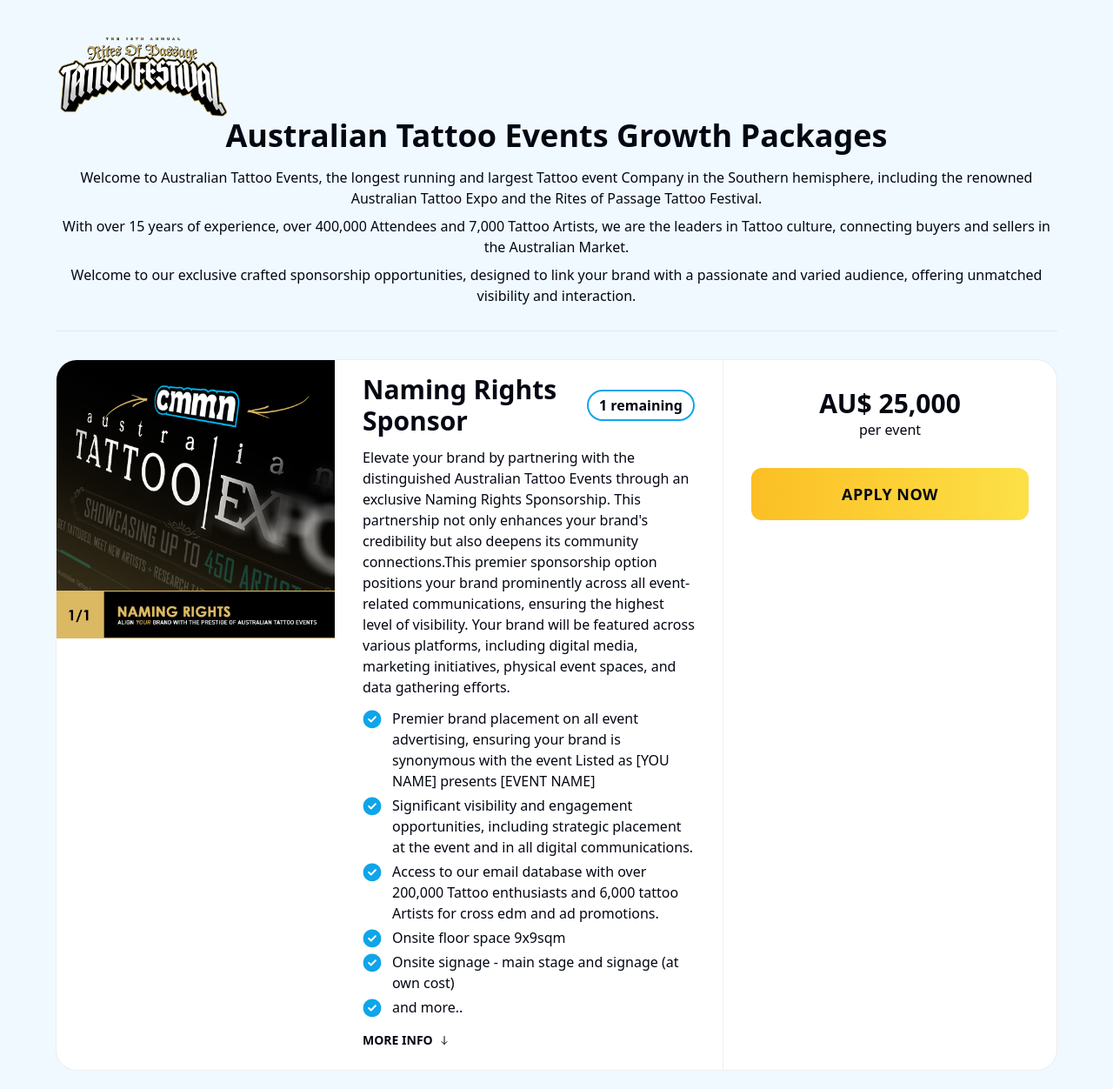
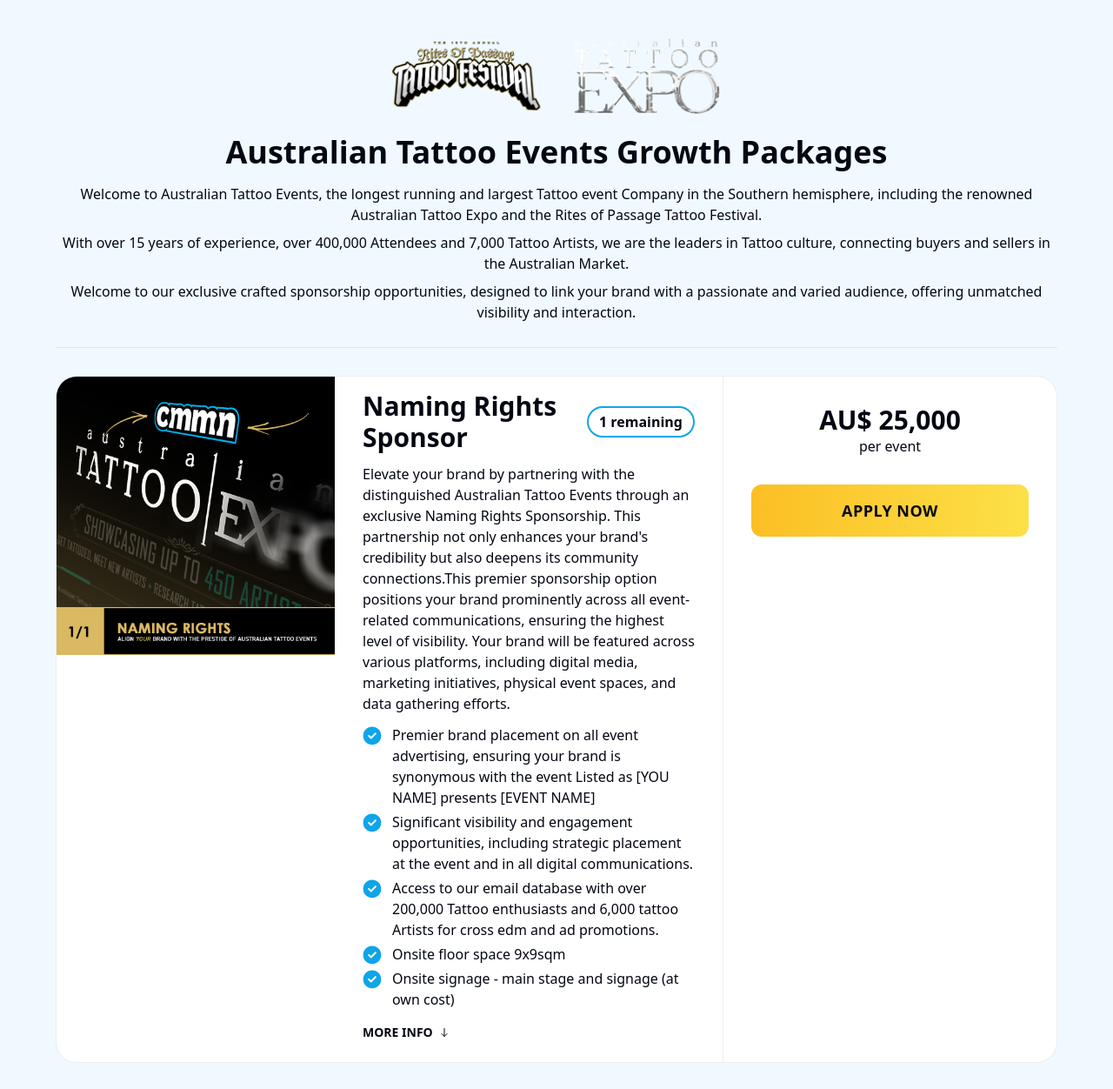
Before and after one commit to gursewak-sohi/sponsor-page, a website: page index.html in a window 1280 px wide. Shown: the top 1252 px of the page at 87% size. Drawn offline with Linux system fonts and the light colour scheme.

Commit message:
updated logos

```diff
--- a/assets/js/main.js
+++ b/assets/js/main.js
@@ -1,4 +1,3 @@
-
 document.addEventListener('DOMContentLoaded', function() {
   // This function sets up the toggle functionality for each container
   function setupToggleForContainer(container) {
@@ -6,6 +5,8 @@
       const listItems = Array.from(list.children);
       const visibleItemCount = 5; // Number of items to show initially
 
+      // Check if there are more than 6 items
+      if (listItems.length > 6) {
           // Hide all items beyond the first visibleItemCount
           listItems.forEach((item, index) => {
               if (index >= visibleItemCount) {
@@ -26,6 +27,7 @@
 
           // Find the toggle button and add click event
           const toggleButton = container.querySelector('.toggle-btn');
+          toggleButton.classList.remove('hidden'); // Show toggle button
           toggleButton.addEventListener('click', function() {
               // Toggle visibility of items beyond the first visibleItemCount
               listItems.forEach((item, index) => {
@@ -50,6 +52,14 @@
                   buttonImage.classList.add('-rotate-90');
               }
           });
+
+          // Hide "and more..." initially
+          moreItem.classList.add('hidden');
+      } else {
+          // If there are less than or equal to 6 items, hide the toggle button
+          const toggleButton = container.querySelector('.toggle-btn');
+          toggleButton.classList.add('hidden');
+      }
   }
 
   // Setup toggle functionality for all containers on the page
--- a/index.html
+++ b/index.html
@@ -13,13 +13,12 @@
 
     <section class="container py-5 md:py-10">
         <div class="flex items-center justify-between flex-col md:flex-row gap-2  pb-5 border-b border-gray-200 mb-8">
-            <div class="w-full">
-                <div>
-                    <img width="200" src="assets/images/ROP2024Logo.png" alt="logo"/>
-                </div>
-
-                <div class="flex flex-col justify-center text-center">
-                    <h1 class="text-lg md:text-4xl font-bold mb-2 md:mb-4">Australian Tattoo Events Growth Packages
+                <div class="flex flex-col justify-center text-center items-center">
+                    <div class="mb-5 flex items-center gap-8">
+                        <img class="w-32 md:w-44" src="assets/images/ROP2024Logo.png" alt="logo"/>
+                        <img class="w-32 md:w-44" src="assets/images/ATE24_ChromeStacked.png" alt="logo"/>
+                    </div>
+                    <h1 class="text-lg md:text-4xl font-extrabold mb-2 md:mb-4">Australian Tattoo Events Growth Packages
                     </h1>
                     <p class="mb-2">Welcome to Australian Tattoo Events, the longest running and largest Tattoo event Company in the Southern hemisphere, including the renowned Australian Tattoo Expo and the Rites of Passage Tattoo Festival.
                     </p>
@@ -27,7 +26,6 @@
                     </p>
                     <p class="mb-2">Welcome to our exclusive crafted sponsorship opportunities, designed to link your brand with a passionate and varied audience, offering unmatched visibility and interaction.</p>
                 </div>
-            </div>
 
             <!-- <a class="text-sm md:text-base font-bold flex items-center gap-1 md:gap-2 text-sky-500" href="javascript:;">
                 <span>←</span>
@@ -428,7 +426,7 @@
                 <div class="md:w-80 md:h-80 w-52 h-52 flex-shrink-0 order-1 bg-gray-100">
                     <img class="w-full h-full object-cover" src="assets/images/ATE24_SponsorshipTiles_Insurance.jpg" alt="Tattoo Insurance Sponsor"/>
                 </div>
-                <div class="px-4 md:px-8 py-4 flex flex-col flex-grow order-3 xl:order-2">
+                <div class="px-4 md:px-8 py-4 flex flex-col flex-grow order-3 xl:order-2 toggle-container">
                     <div class="flex items-start md:items-center justify-between flex-col md:flex-row gap-2 ">
                         <h2 class="text-2xl md:text-3xl font-bold">Tattoo Insurance Sponsor</h2>
                         <div class="border-2 border-sky-500 font-semibold px-3 py-1 rounded-3xl whitespace-nowrap">1 remaining</div>
@@ -462,12 +460,12 @@
                         </li>
 
                     </ul>
-                    <!-- <div class="flex mt-4 mb-2 justify-end md:justify-start">
+                    <div class="flex mt-4 mb-2 justify-end md:justify-start">
                         <button class="flex items-center text-sm gap-2 uppercase font-bold toggle-btn">
                             <span>More Info </span>
                             <img class="-rotate-90" src="assets/images/arrow.svg" alt="arrow"/>
                         </button>
-                    </div> -->
+                    </div>
                 </div>
                 <div class="flex-grow min-w-80 xl:w-96 px-4 pt-4 pb-0 md:p-8 flex flex-col text-center items-center flex-shrink-0 xl:border-l border-gray-200/70 order-2 xl:order-3">
                     <div class="font-bold text-2xl md:text-3xl">AU$ 7,500</div>
@@ -550,7 +548,7 @@
                 <div class="md:w-80 md:h-80 w-52 h-52 flex-shrink-0 order-1 bg-gray-100">
                     <img class="w-full h-full object-cover" src="assets/images/ATE24_SponsorshipTiles_ShittestTattoo.jpg" alt="Shittest Tattoo Competition Sponsor"/>
                 </div>
-                <div class="px-4 md:px-8 py-4 flex flex-col flex-grow order-3 xl:order-2">
+                <div class="px-4 md:px-8 py-4 flex flex-col flex-grow order-3 xl:order-2 toggle-container">
                     <div class="flex items-start md:items-center justify-between flex-col md:flex-row gap-2 ">
                         <h2 class="text-2xl md:text-3xl font-bold">Shittest Tattoo Competition Sponsor</h2>
                         <div class="border-2 border-sky-500 font-semibold px-3 py-1 rounded-3xl whitespace-nowrap">3 remaining</div>
@@ -584,6 +582,12 @@
                             <span>High profile personality to present the award show with your naming rights </span>
                         </li>
                     </ul>
+                    <div class="flex mt-4 mb-2 justify-end md:justify-start">
+                        <button class="flex items-center text-sm gap-2 uppercase font-bold toggle-btn">
+                            <span>More Info </span>
+                            <img class="-rotate-90" src="assets/images/arrow.svg" alt="arrow"/>
+                        </button>
+                    </div>
                 </div>
                 <div class="flex-grow min-w-80 xl:w-96 px-4 pt-4 pb-0 md:p-8 flex flex-col text-center items-center flex-shrink-0 xl:border-l border-gray-200/70 order-2 xl:order-3">
                     <div class="font-bold text-2xl md:text-3xl">AU$ 5,000</div>
```
Also changed, not shown: assets/css/style.css, assets/images/ATE24_ChromeStacked.png (added). Lines whose indentation alone changed are shown as unchanged.
